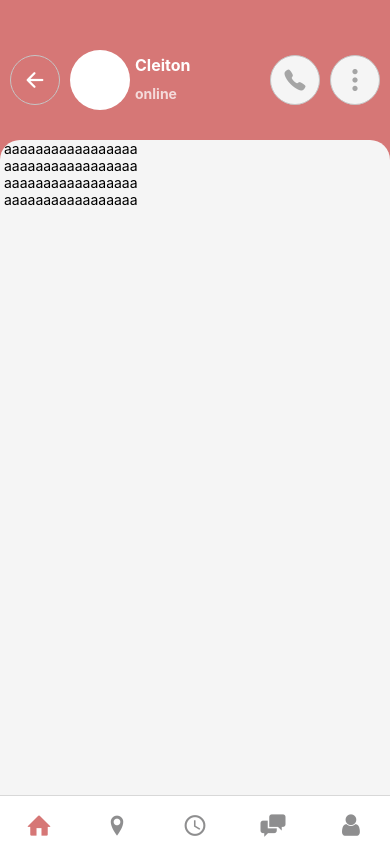
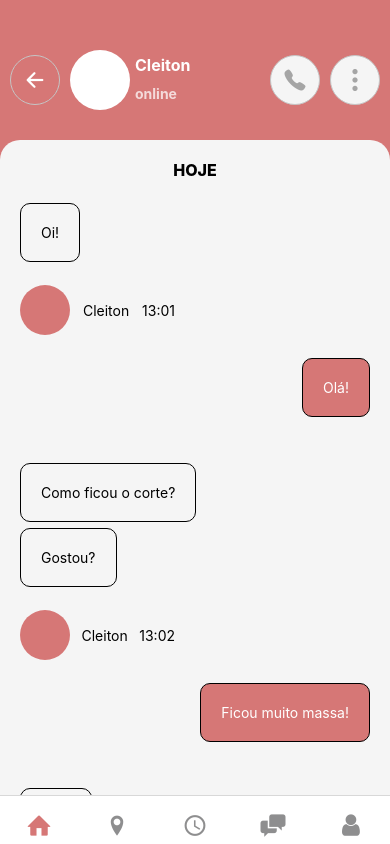
Before and after one commit to NascimentoFXY/AgendAi-APP, a React Native app: screen /ChatScreen in a window 390 px wide. Built offline with nearby package versions, Linux system fonts and the light colour scheme.

Commit message:
tela do chat

```diff
--- a/src/pages/main/Chat/ChatScreen/index.tsx
+++ b/src/pages/main/Chat/ChatScreen/index.tsx
@@ -14,6 +14,7 @@ import { styles } from './style';
 import CustomButton from '../../../../components/customButton';
 import colors from '../../../../configs/colors';
 import { Ionicons, Feather, Entypo, FontAwesome5, MaterialCommunityIcons } from '@expo/vector-icons';
+import { FlatList } from 'react-native-gesture-handler';
 
 const ChatHeaderData = ({ name, status }: any) => {
     return (
@@ -21,7 +22,7 @@ const ChatHeaderData = ({ name, status }: any) => {
             {/* IMAGEM */}
             <View style={{ width: 60, height: 60, backgroundColor: colors.white, borderRadius: 50 }} />
             {/* DATA CONTAINER */}
-            <View style={{gap: 10, padding: 5}}>
+            <View style={{ gap: 10, padding: 5 }}>
                 {/* NOME */}
                 <Text style={{ fontWeight: 'bold', fontSize: 16, color: colors.white }}>
                     {name}
@@ -33,6 +34,27 @@ const ChatHeaderData = ({ name, status }: any) => {
             </View>
         </View>
     )
+}
+interface message {
+    id: number,
+    message: string,
+    sender: string,
+    time: string,
+    isSender: boolean,
+
+}
+const messages: message[] = [
+    { id: 1, message: "Oi!", sender: "Cleiton", time: "13:01", isSender: false },
+    { id: 2, message: "Olá!", sender: "user2", time: "13:01", isSender: true },
+    { id: 3, message: "Como ficou o corte?", sender: "Cleiton", time: "13:02", isSender: false },
+    { id: 4, message: "Gostou?", sender: "Cleiton", time: "13:02", isSender: false },
+    { id: 5, message: "Ficou muito massa!", sender: "user2", time: "13:03", isSender: true },
+    { id: 6, message: "Boa!", sender: "Cleiton", time: "13:03", isSender: false },
+]
+const isLastFromUser = (messages: message[], index: number) => {
+    const current = messages[index]
+    const next = messages[index + 1]
+    return !next || next.sender !== current.sender
 }
 
 export default function ChatScreen({ navigation }: any) {
@@ -74,10 +96,34 @@ export default function ChatScreen({ navigation }: any) {
                 />
             </View>
             <View style={styles.messagesContainer}>
-                    <Text> aaaaaaaaaaaaaaaaa</Text>
-                    <Text> aaaaaaaaaaaaaaaaa</Text>
-                    <Text> aaaaaaaaaaaaaaaaa</Text>
-                    <Text> aaaaaaaaaaaaaaaaa</Text>
+                <Text style={styles.title}>HOJE</Text>
+
+
+                <ScrollView>
+                    {messages.map((item, message) => (
+
+                        <View>
+                            <Text key={item.id} style={[item.isSender ? styles.message2 : styles.message1]}>{item.message}</Text>
+                            {
+                                isLastFromUser(messages, message) && (
+                                    <View style={styles.userDataShow}>
+                                        {/* Imagem */}
+                                        <View style={item.isSender ?
+                                            { display: "none" } :
+                                            { backgroundColor: colors.primary, width: 50, height: 50, borderRadius: 100 }} />
+                                        {/* Nome e horário */}
+                                        <Text>{item.isSender ? null : item.sender}</Text>
+                                        <Text>{item.isSender ? null : item.time}</Text>
+                                    </View>
+                                )
+                            }
+
+
+                        </View>
+                    ))}
+                </ScrollView>
+
+
 
             </View>
         </SafeAreaView>
--- a/src/pages/main/Chat/ChatScreen/style.ts
+++ b/src/pages/main/Chat/ChatScreen/style.ts
@@ -26,15 +26,47 @@ export const styles = StyleSheet.create({
         marginTop: -20,
         backgroundColor: colors.background,
     },
+    message1:{
+        borderWidth: 1,
+        padding:20,
+        borderRadius: 10,
+        alignSelf: "flex-start",
+        maxWidth: "70%",
+        marginVertical: 3,
+        marginLeft: 20,
+
+
+    },
+    message2:{
+        borderWidth: 1,
+        padding:20,
+        borderRadius: 10,
+        alignSelf: "flex-end",
+        maxWidth: "70%",
+        marginRight: 20,
+        marginVertical: 3,
+        backgroundColor: colors.primary,
+        color: colors.white,
+
+    },
     title: {
-        flex: 1,
+        padding: 20,
         textAlign: "center",
-        fontWeight: "bold"
+        fontWeight: 800,
+        fontSize: 16,
     },
     label: {
         padding: 20,
         color: colors.lightGray,
         fontWeight: 500
     },
+    userDataShow:{
+        flexDirection: "row",
+        padding: 20,
+        justifyContent: "space-between",
+        alignSelf: "flex-start",
+        width: "50%",
+        alignItems: "center"
+    },
 
 });
--- a/src/routes/homeRoutes.tsx
+++ b/src/routes/homeRoutes.tsx
@@ -15,7 +15,7 @@ import { createNativeStackNavigator } from "@react-navigation/native-stack";
 import SalaoScreen from "../pages/main/Salao";
 import ScheduleFinal from "../pages/main/Salao/AgendamentoFinal";
 import ScheduleConclusion from "../pages/main/Salao/AgendamentoFinal/agendamentoConcluido";
-import ScheduleCancelScreen from "../pages/main/Agenda/cancelScreen";
+import ScheduleCancelScreen from "../pages/main/agenda/cancelScreen";
 import Filters from "../pages/main/Filter";
 import ChatScreen from "../pages/main/Chat/ChatScreen";
 export default function MainRoutes({navigation}: any) {
--- a/src/routes/tabRoutes.tsx
+++ b/src/routes/tabRoutes.tsx
@@ -8,7 +8,7 @@ import {
 import { Ionicons, Feather, Entypo, FontAwesome, MaterialCommunityIcons, MaterialIcons } from '@expo/vector-icons';
 import { createDrawerNavigator } from '@react-navigation/drawer';
 import { NavigationContainer } from '@react-navigation/native';
-import Agenda from "../pages/main/Agenda";
+import Agenda from "../pages/main/agenda";
 import Chat from "../pages/main/Chat";
 import Explore from "../pages/main/Explore";
 import Perfil from "../pages/main/Perfil";
```
